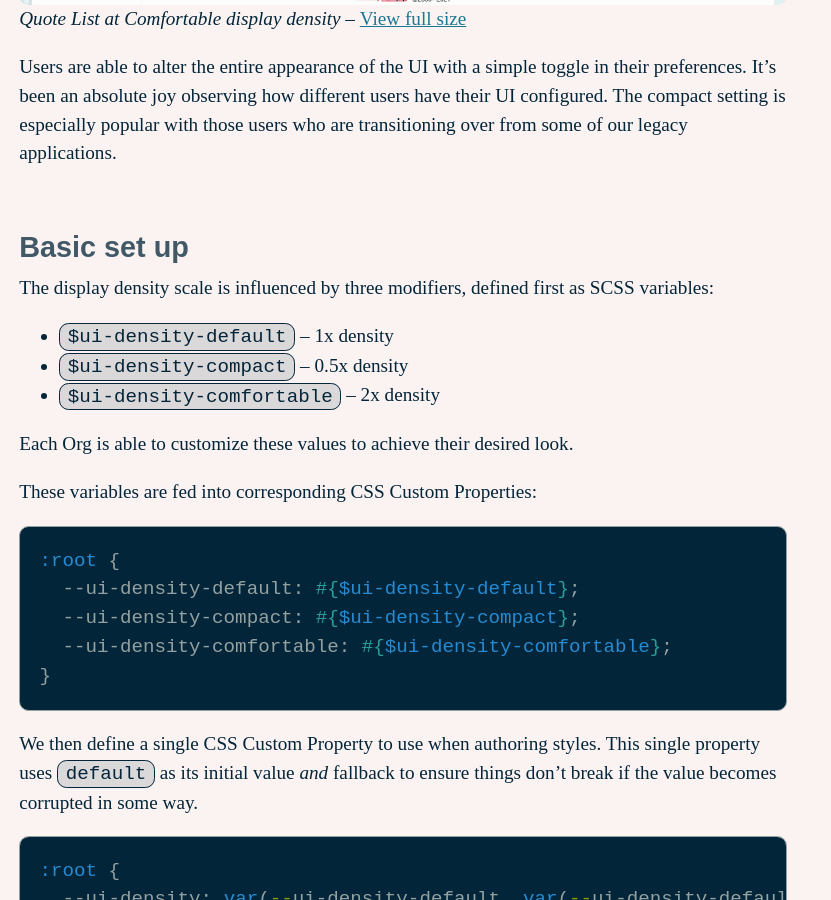
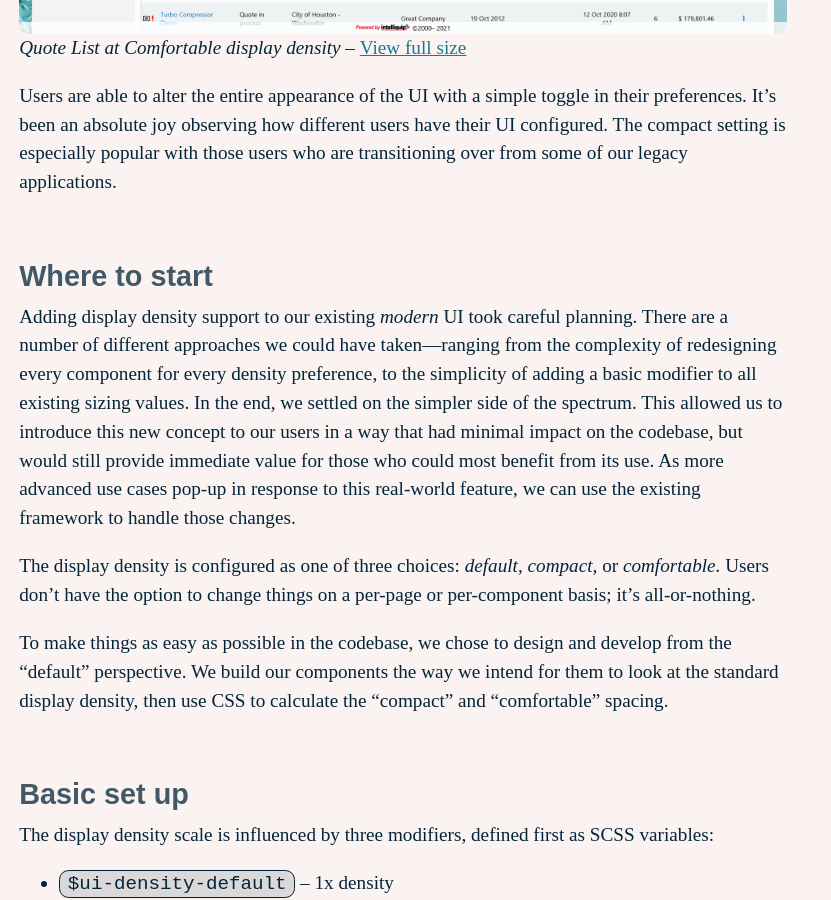
Before and after one commit to orangedaisy/bshowco, a Jekyll site: the page built from _posts/2021-07-08-designing-for-display-density.md, in a window 1280 px wide and 900 px high, scrolled down 2415 px. Shown: the whole window, without its empty margins (0-831 px from the left). Built offline with Jekyll 4.4.1, drawn with Linux system fonts in a browser that asks for light colours; some web fonts are replaced; some of the changed text lies outside the part shown.

Commit message:
Update display density post
Add some more background at how we arrived at the implementation

````diff
--- a/_posts/2021-07-08-designing-for-display-density.md
+++ b/_posts/2021-07-08-designing-for-display-density.md
@@ -29,6 +29,28 @@ Users are able to alter the entire appearance of the UI with a simple toggle in
 their preferences. It's been an absolute joy observing how different users have
 their UI configured. The compact setting is especially popular with those users
 who are transitioning over from some of our legacy applications.
+
+## Where to start
+
+Adding display density support to our existing *modern* UI took careful
+planning. There are a number of different approaches we could have
+taken&mdash;ranging from the complexity of redesigning every component for every
+density preference, to the simplicity of adding a basic modifier to all existing
+sizing values. In the end, we settled on the simpler side of the spectrum. This
+allowed us to introduce this new concept to our users in a way that had minimal
+impact on the codebase, but would still provide immediate value for those who
+could most benefit from its use. As more advanced use cases pop-up in response
+to this real-world feature, we can use the existing framework to handle those
+changes.
+
+The display density is configured as one of three choices: *default, compact,*
+or *comfortable.* Users don't have the option to change things on a per-page or
+per-component basis; it's all-or-nothing.
+
+To make things as easy as possible in the codebase, we chose to design and
+develop from the "default" perspective. We build our components the way we
+intend for them to look at the standard display density, then use CSS to
+calculate the "compact" and "comfortable" spacing.
 
 ## Basic set up
 
@@ -128,7 +145,12 @@ preference.
 }
 ```
 
-Have a list of different sizes to apply to the same property? No worries, we can handle that, too:
+This `size()` function also provides some dogfood for our `size-list()` function
+and `space()` mixin.
+
+For a list of sizes, the `size-list()` function iterates through each value in
+the Sass list, runs it through the `size()` function, and returns the full
+result.
 
 ```scss
 // source
@@ -143,8 +165,6 @@ $my-size-list: 'base' '2';
   padding: calc(.5em * var(--ui-density)) calc(1em * var(--ui-density));
 }
 ```
-
-This `size()` function also provides some dogfood for our `space()` SCSS Mixin.
 
 ### SCSS Mixin
 
````
Also changed, not shown: other parts of _posts/2021-07-08-designing-for-display-density.md (+0 -5 lines).
